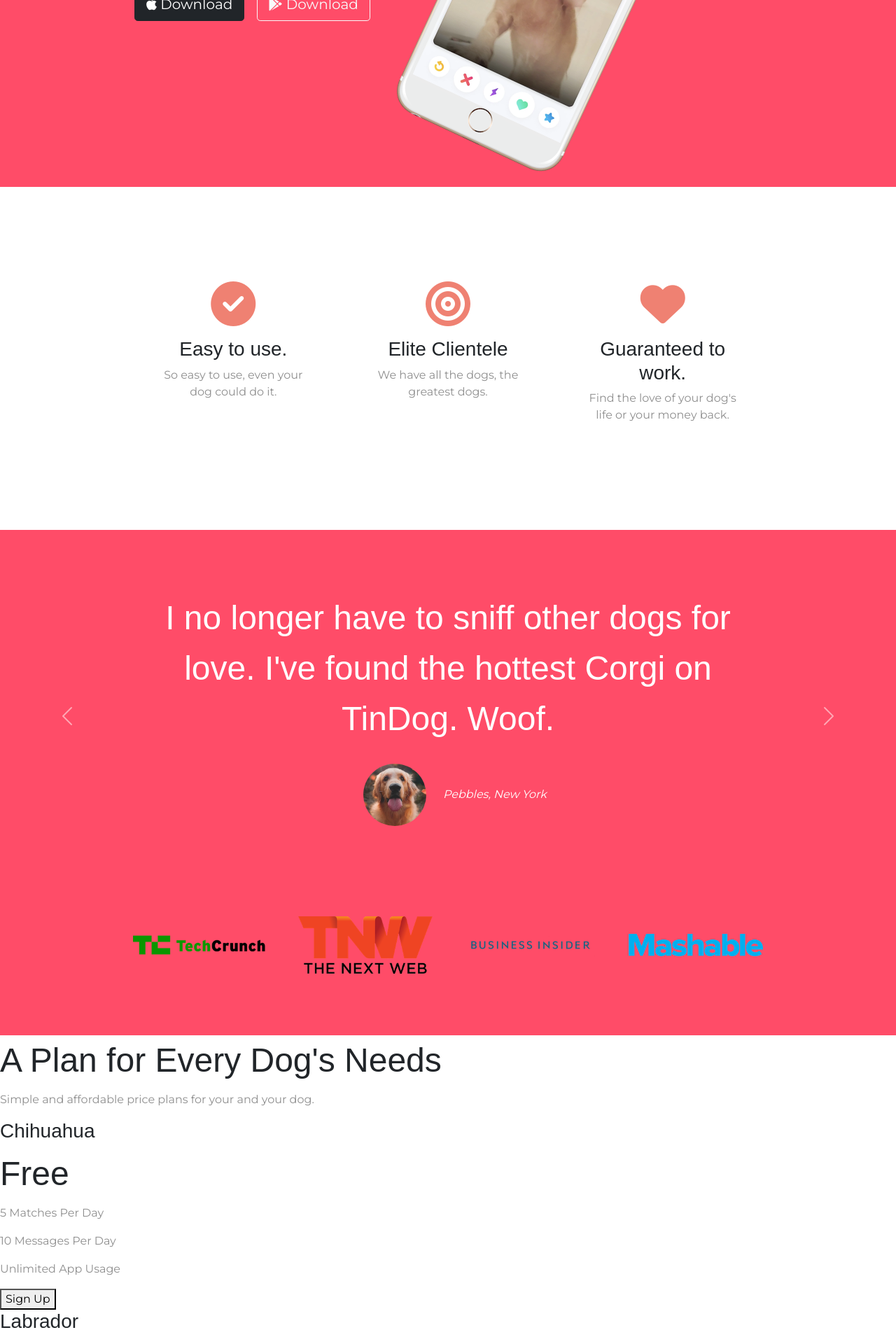
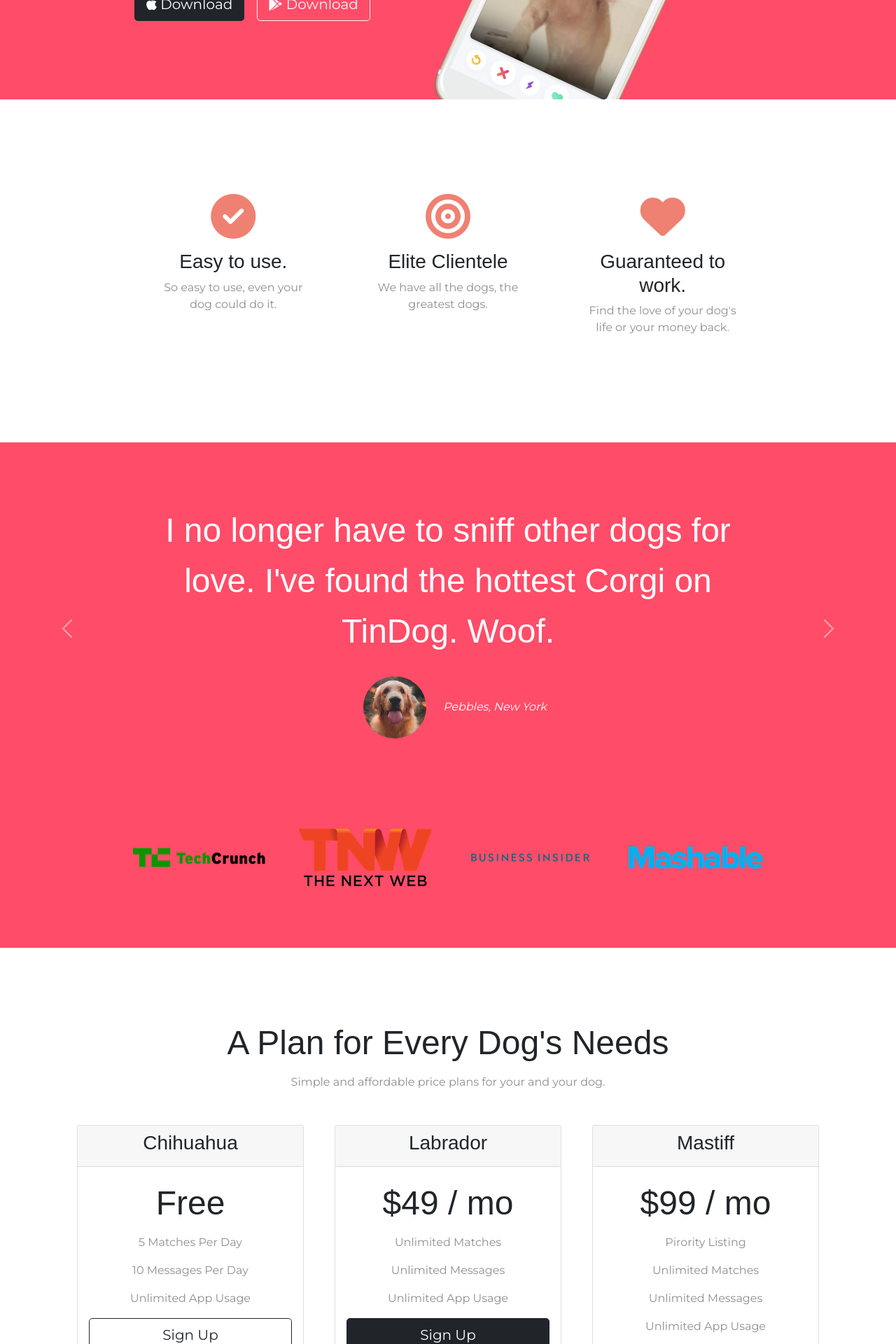
Before and after one commit to armandoroman20/frontend-2022, a web app: file Web development/Bootstrap/index.html in a window 1280 px wide. Shown: the part 480-2400 px from the top of the page at 70% size. Run offline with its HTML, style and script files only (its server is not run), Linux system fonts and the light colour scheme; some libraries are stand-ins or nearby versions.

Commit message:
pushing changes

```diff
--- a/Web development/Bootstrap/css/styles.css
+++ b/Web development/Bootstrap/css/styles.css
@@ -8,7 +8,7 @@ body {
 }
 
 .container-fluid {
-    padding: 3% 15%;
+    padding: 3% 15% 7%;
 }
 
 h1 {
@@ -60,8 +60,10 @@ p {
 /* Title Image */
 
 .title-image {
-    width: 60%;
+    width: 20%;
     transform: rotate(25deg);
+    position: absolute;
+    right: 25%;
 }
 
 
@@ -69,6 +71,8 @@ p {
 
 #features {
     padding: 7% 15%;
+    background-color: #fff;
+    position: relative;
 }
 
 .feature-box {
@@ -117,3 +121,12 @@ p {
 }
 
 /* Pricing Section  */
+
+#pricing {
+    padding: 100px;
+    text-align: center;
+}
+
+.pricing-column {
+    padding: 3% 2%;
+}
--- a/Web development/Bootstrap/index.html
+++ b/Web development/Bootstrap/index.html
@@ -136,28 +136,59 @@
   <section id="pricing">
     <h2>A Plan for Every Dog's Needs</h2>
     <p>Simple and affordable price plans for your and your dog.</p>
-
+    <div class="row">
+      <div class="pricing-column col-lg-4 col-md-6">
+        <div class="card">
+          <div class="card-header">
             <h3>Chihuahua</h3>
+          </div>
+          <div class="card-body">
             <h2>Free</h2>
             <p>5 Matches Per Day</p>
             <p>10 Messages Per Day</p>
             <p>Unlimited App Usage</p>
-    <button type="button">Sign Up</button>
-
+            <div class="d-grid">
+              <button class="btn btn-outline-dark btn-lg btn-block" type="button">Sign Up</button>
+            </div>
+          </div>
+        </div>
+      </div>
+      <div class="pricing-column col-lg-4 col-md-6">
+        <div class="card">
+          <div class="card-header">
             <h3>Labrador</h3>
+          </div>
+          <div class="card-body">
             <h2>$49 / mo</h2>
             <p>Unlimited Matches</p>
             <p>Unlimited Messages</p>
             <p>Unlimited App Usage</p>
-    <button type="button">Sign Up</button>
-
+            <div class="d-grid">
+              <button class="btn btn-dark btn-lg" type="button">Sign Up</button>
+            </div>
+          </div>
+        </div>
+      </div>
+      <div class="pricing-column col-md-12 col-lg-4">
+        <div class="card">
+          <div class="card-header">
             <h3>Mastiff</h3>
+          </div>
+          <div class="card-body">
             <h2>$99 / mo</h2>
             <p>Pirority Listing</p>
             <p>Unlimited Matches</p>
             <p>Unlimited Messages</p>
             <p>Unlimited App Usage</p>
-    <button type="button">Sign Up</button>
+            <div class="d-grid">
+              <button class="btn btn-dark btn-lg" type="button">Sign Up</button>
+            </div>
+          </div>
+        </div>
+      </div>
+    </div>
+
+
   </section>
 
   <!-- Call to Action -->
```
Lines whose indentation alone changed are shown as unchanged.
